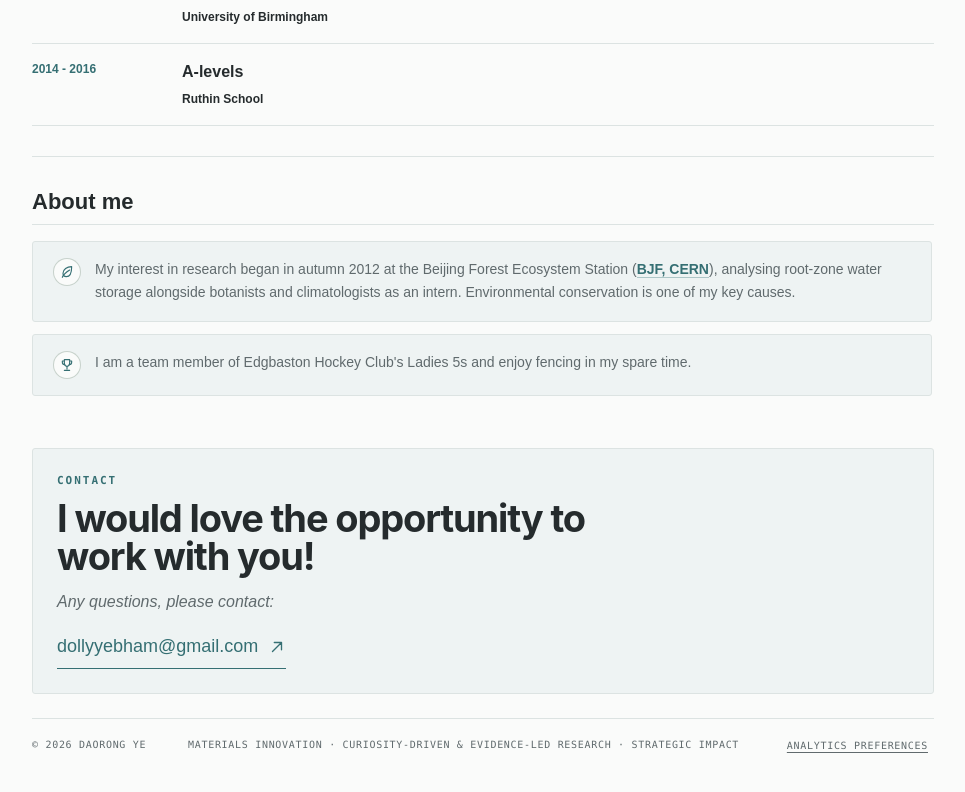
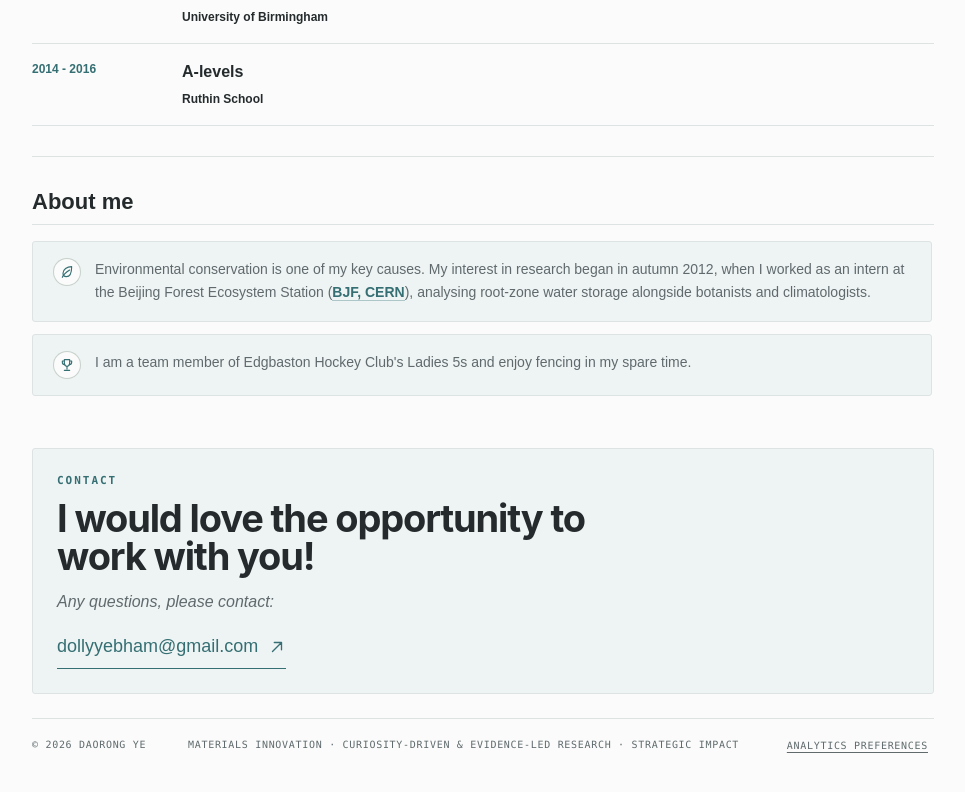
Before and after one commit to daorong-y/portfolio, a React (Vite) app: page / in a window 1280 px wide. Shown: the part 4258-5050 px from the top of the page, without its empty margins (294-1259 px from the left). Built offline with nearby package versions, Linux system fonts and the light colour scheme.

Commit message:
Refine environmental research biography

```diff
--- a/src/App.tsx
+++ b/src/App.tsx
@@ -704,8 +704,8 @@ export default function Home() {
                 <ConservationIcon />
               </span>
               <span>
-                My interest in research began in autumn 2012 at the{" "}
-                Beijing Forest Ecosystem Station (
+                Environmental conservation is one of my key causes. My interest in research began
+                in autumn 2012, when I worked as an intern at the Beijing Forest Ecosystem Station (
                 <a
                   className="supervisor-link"
                   href="https://deims.org/9516fa76-79cc-4620-bc27-e721cdaf0db3"
@@ -714,8 +714,7 @@ export default function Home() {
                 >
                   BJF, CERN
                 </a>
-                ), analysing root-zone water storage alongside botanists and climatologists as an
-                intern. Environmental conservation is one of my key causes.
+                ), analysing root-zone water storage alongside botanists and climatologists.
               </span>
             </li>
             <li>
```
